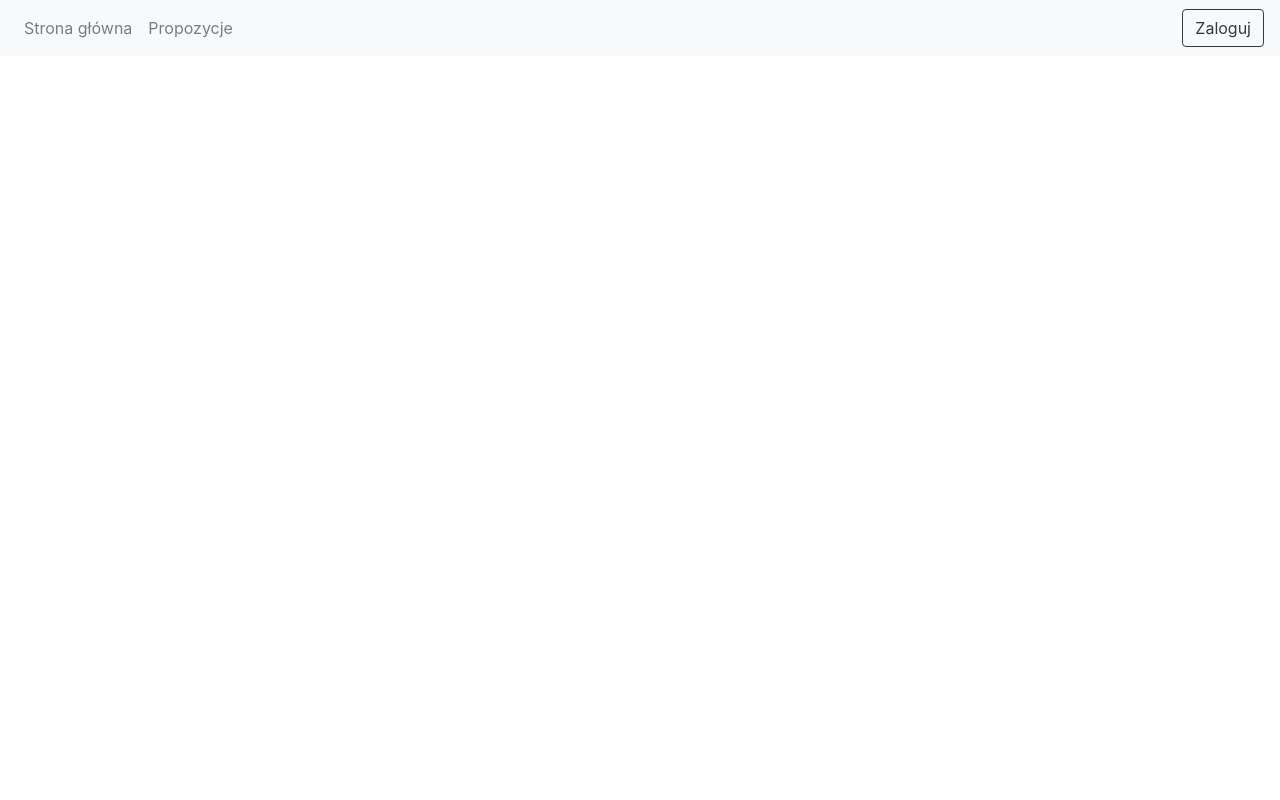
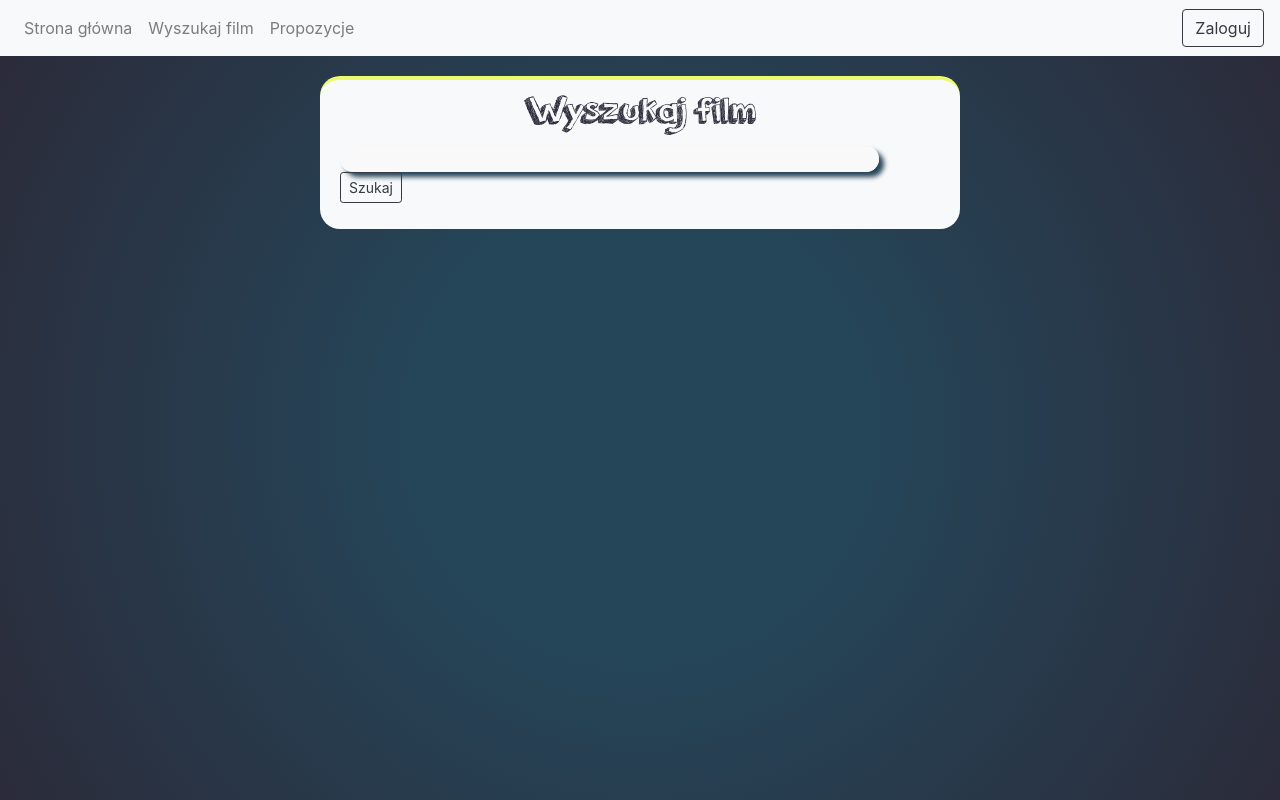
Before and after one commit to PiotrSzalski/MovieBase, an Angular app in the folder frontend/: page /search in a window 1280 px wide. Before the commit this address led to /. Built offline with nearby package versions, Linux system fonts and the light colour scheme.

Commit message:
search and propositions UI added

```diff
--- a/frontend/src/app/login-page/login-page.component.scss
+++ b/frontend/src/app/login-page/login-page.component.scss
@@ -2,7 +2,7 @@
 .mycard {
     position: relative;
     text-align: left;
-    border: 2px solid $yellow;
+    border-top: 4px solid $yellow;
     background-color: $white;
     border-radius: 20px;
     padding-top: 20px;
--- a/frontend/src/app/nav-bar/nav-bar.component.html
+++ b/frontend/src/app/nav-bar/nav-bar.component.html
@@ -3,6 +3,9 @@
         <ul class="navbar-nav mr-auto">
             <li class="nav-item">
                 <a class="nav-link" routerLink="/">Strona główna</a>
+            </li>
+            <li class="nav-item">
+                <a class="nav-link" (click)="search()">Wyszukaj film</a>
             </li>
             <li class="nav-item">
                 <a class="nav-link" (click)="propositions()">Propozycje</a>
--- a/frontend/src/app/nav-bar/nav-bar.component.ts
+++ b/frontend/src/app/nav-bar/nav-bar.component.ts
@@ -14,6 +14,7 @@ export class NavBarComponent implements OnInit {
   private logged: boolean
   private user: string
   private loginSubscription: Subscription;
+
 
   constructor(private api: ApiService, private router: Router, private loginService: LoginService) {
     this.logged = false;
@@ -62,6 +63,14 @@ export class NavBarComponent implements OnInit {
     }
   }
 
+  search() {
+    if(this.logged) {
+      this.router.navigate(['/search']);
+    } else {
+      this.router.navigate(['/login']);
+    }
+  }
+
   propositions() {
     if(this.logged) {
       this.router.navigate(['/propositions']);
--- a/frontend/src/app/propositions/propositions.component.html
+++ b/frontend/src/app/propositions/propositions.component.html
@@ -1 +1,5 @@
-<p>propositions works!</p>
+<main>
+    <div class="mycard">
+        <h1>Twoje propozycje</h1>
+    </div>
+</main>
--- a/frontend/src/app/propositions/propositions.component.scss
+++ b/frontend/src/app/propositions/propositions.component.scss
@@ -0,0 +1 @@
+@import '../search/search.component';
--- /dev/null
+++ b/frontend/src/app/search/search.component.html
@@ -0,0 +1,18 @@
+<main>
+    <div class="mycard">
+        <h1>Wyszukaj film</h1>
+        <form>
+            <div class="wrap">
+                <span>
+                <input type="text" id="movie" required>
+
+                <button class="btn btn-outline-dark btn-sm " (click)="login()" type="button">Szukaj</button>
+            </span>
+            </div>
+
+
+            <p class="error"> {{error}} </p>
+        </form>
+
+    </div>
+</main>
--- /dev/null
+++ b/frontend/src/app/search/search.component.scss
@@ -0,0 +1,16 @@
+@import '../login-page/login-page.component';
+.mycard {
+    width: 50%;
+    padding: 10px;
+    input {
+        width: 87%;
+    }
+    button {
+        margin-left: 10px;
+    }
+}
+
+main {
+    padding-top: 20px;
+    justify-content: start;
+}
--- /dev/null
+++ b/frontend/src/app/search/search.component.ts
@@ -0,0 +1,15 @@
+import { Component, OnInit } from '@angular/core';
+
+@Component({
+  selector: 'app-search',
+  templateUrl: './search.component.html',
+  styleUrls: ['./search.component.scss']
+})
+export class SearchComponent implements OnInit {
+
+  constructor() { }
+
+  ngOnInit() {
+  }
+
+}
--- a/frontend/src/styles.scss
+++ b/frontend/src/styles.scss
@@ -11,7 +11,9 @@ app-root {
 }
 
 app-main-page,
-app-login-page {
+app-login-page,
+app-search,
+app-propositions {
     flex: 1 1 100%;
 }
 
```
Also changed, not shown: frontend/src/app/app.module.ts (+6 -3 lines), 1 other file (tests, documents, lock files or other folders).
